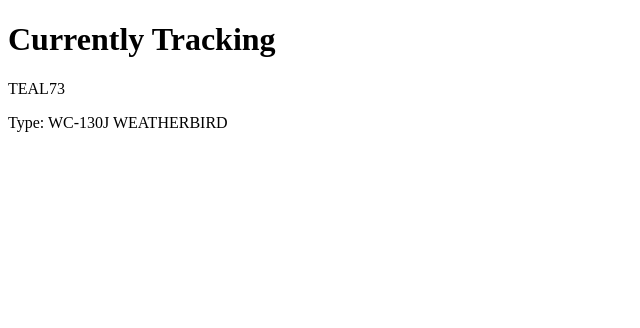
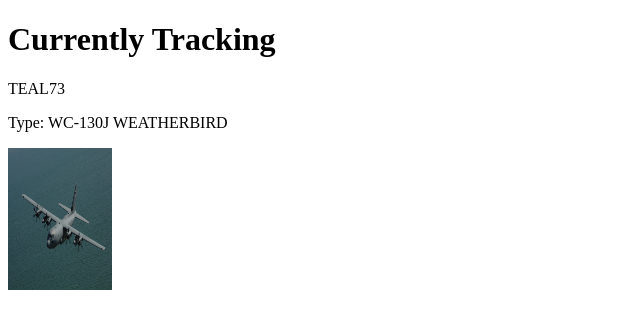
Before and after one commit to debugger-com/TrackingV2, a plain HTML site: page index.html in a window 1280 px wide. Shown: the whole page, without its empty margins (0-640 px from the left). Drawn offline with Linux system fonts and the light colour scheme.

Commit message:
Update index.html

```diff
--- a/index.html
+++ b/index.html
@@ -6,5 +6,7 @@
 <p>TEAL73</p>
 <p>Type: WC-130J WEATHERBIRD</p>
 
+  <img src="WC-130j WEATHERBIRD.jpg" alt="W3Schools.com" width="104" height="142">
+
 </body>
 </html>
```
